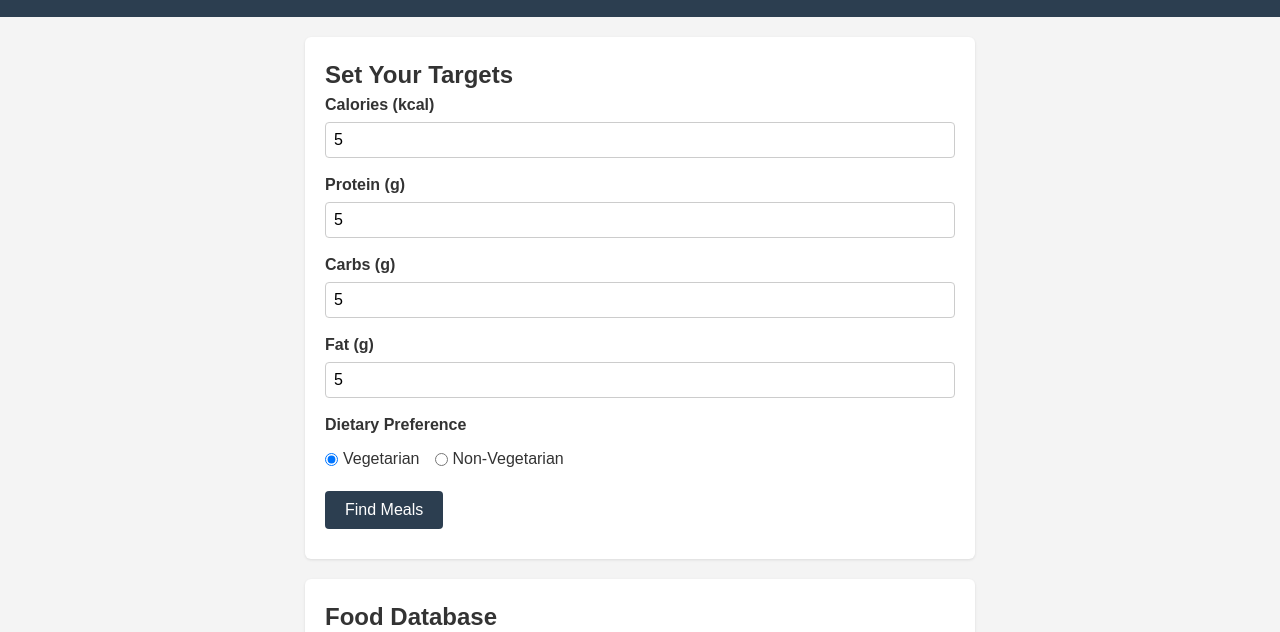
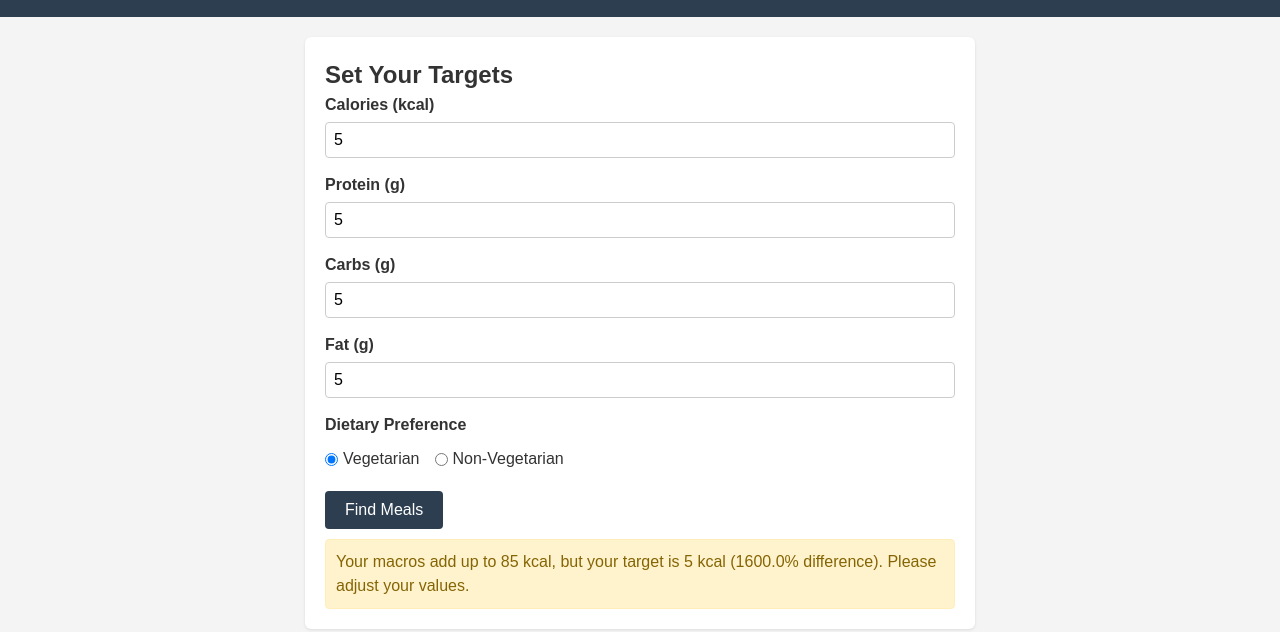
Before and after one commit to Coder-Akash77/macro-meal-planner, a plain HTML site: page index.html in a window 1280 px wide. Both pictures are taken after typing "5", "5", "5", "5" into the empty fields and a click on the button "Find Meals". Shown: the part 95-727 px from the top of the page. Drawn offline with Linux system fonts and the light colour scheme.

Commit message:
fix: validate calorie-macro consistency before search

```diff
--- a/index.html
+++ b/index.html
@@ -52,6 +52,7 @@
                 <button type="submit">Find Meals</button>
             </form>
             <p id="form-error" class="error-message"></p>
+<div id="consistency-warning" class="warning-message" style="display: none;"></div>
         </section>
 
         <!-- Food List Section -->
--- a/script.js
+++ b/script.js
@@ -3,6 +3,7 @@ const macroForm = document.getElementById("macro-form");
 const formError = document.getElementById("form-error");
 const resultsContainer = document.getElementById("results-container");
 const foodListContainer = document.getElementById("food-list-container");
+const consistencyWarning = document.getElementById("consistency-warning");
 
 // Test that JS is connected
 console.log("script.js connected successfully");
@@ -46,6 +47,17 @@ function calculateNutrition(food, quantityInGrams) {
         protein: food.proteinPer100g * multiplier,
         carbs: food.carbsPer100g * multiplier,
         fat: food.fatPer100g * multiplier
+    };
+}
+
+function checkMacroConsistency(calories, protein, carbs, fat) {
+    const derivedCalories = (protein * 4) + (carbs * 4) + (fat * 9);
+    const percentDiff = Math.abs(derivedCalories - calories) / calories * 100;
+
+    return {
+        derivedCalories: derivedCalories,
+        percentDiff: percentDiff,
+        isConsistent: percentDiff <= 10
     };
 }
 
@@ -94,6 +106,17 @@ macroForm.addEventListener("submit", function (event) {
     }
 
     console.log("Valid targets:", { calories, protein, carbs, fat });
+    // Check macro/calorie consistency
+    const consistencyResult = checkMacroConsistency(calories, protein, carbs, fat);
+
+    if (!consistencyResult.isConsistent) {
+        consistencyWarning.style.display = "block";
+        consistencyWarning.textContent =
+            `Your macros add up to ${consistencyResult.derivedCalories.toFixed(0)} kcal, but your target is ${calories} kcal (${consistencyResult.percentDiff.toFixed(1)}% difference). Please adjust your values.`;
+        return;
+    } else {
+        consistencyWarning.style.display = "none";
+    }
 
     // Get selected dietary preference
     const dietPreference = document.querySelector('input[name="dietPreference"]:checked').value;
@@ -104,5 +127,3 @@ macroForm.addEventListener("submit", function (event) {
     console.log("Diet preference:", dietPreference);
     console.log("Filtered food count:", filteredFoods.length);
 });
-
-const chicken = foodData.find(f => f.name === "Chicken Breast, cooked");
--- a/style.css
+++ b/style.css
@@ -87,3 +87,11 @@ button:hover {
   gap: 5px;
   font-weight: normal;
 }
+.warning-message {
+  background-color: #fff3cd;
+  color: #856404;
+  border: 1px solid #ffeeba;
+  padding: 10px;
+  border-radius: 4px;
+  margin-top: 10px;
+}
```
Lines whose indentation alone changed are shown as unchanged.
